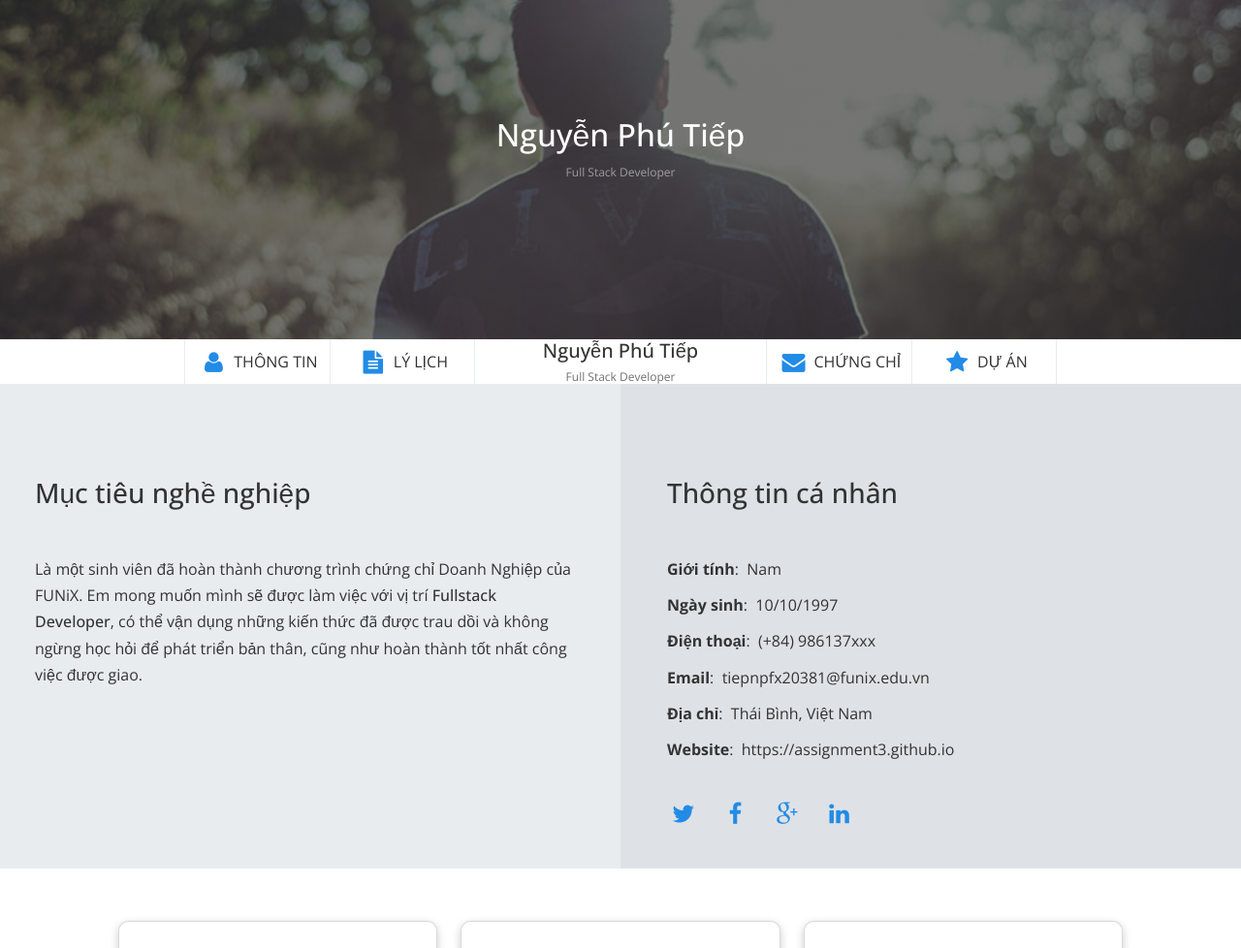
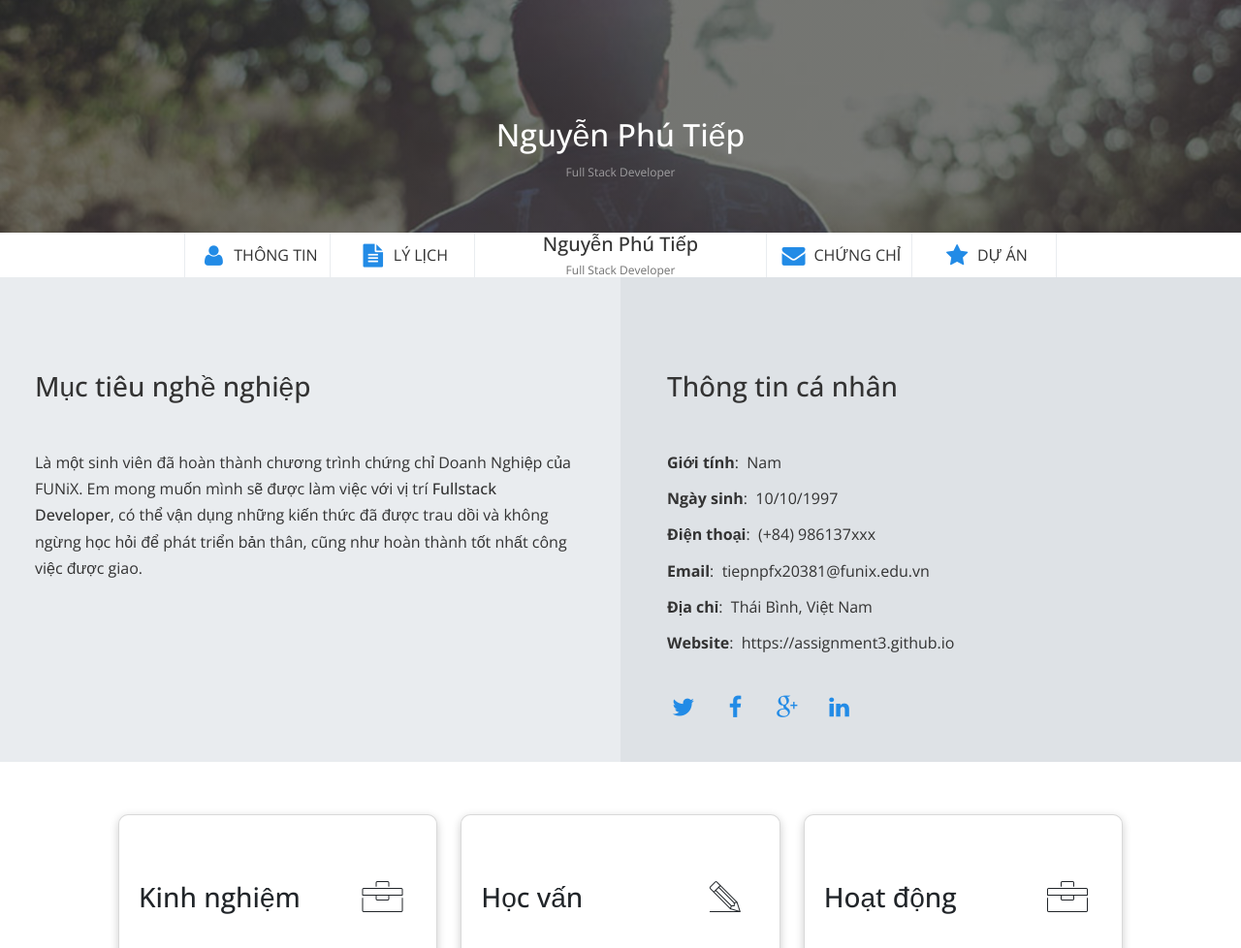
Before and after one commit to TiepNgyenDev/tiepnpfx.assignment03.github.io, a plain HTML site: page index.html in a window 1280 px wide. Shown: the top 978 px of the page at 97% size. Drawn offline with nearby package versions, Linux system fonts and the light colour scheme.

Commit message:
Update laptop.css

```diff
--- a/css/laptop.css
+++ b/css/laptop.css
@@ -27,7 +27,7 @@ body {
 /* Xây dựng ảnh Banner */
 .img-banner {
   width: 100%;
-  height: 350px;
+  height: 30vh;
   background-image: linear-gradient(
       rgba(34, 34, 34, 0.6),
       rgba(34, 34, 34, 0.6)
```
